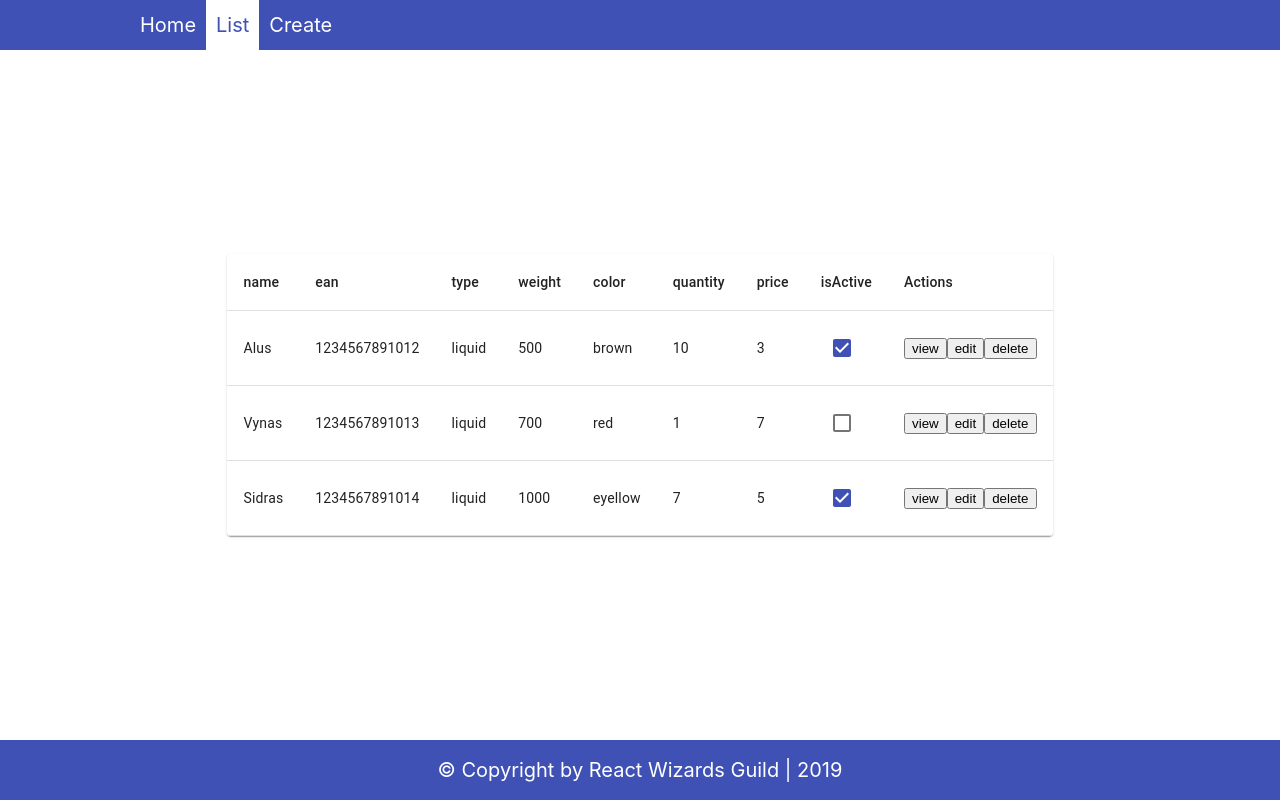
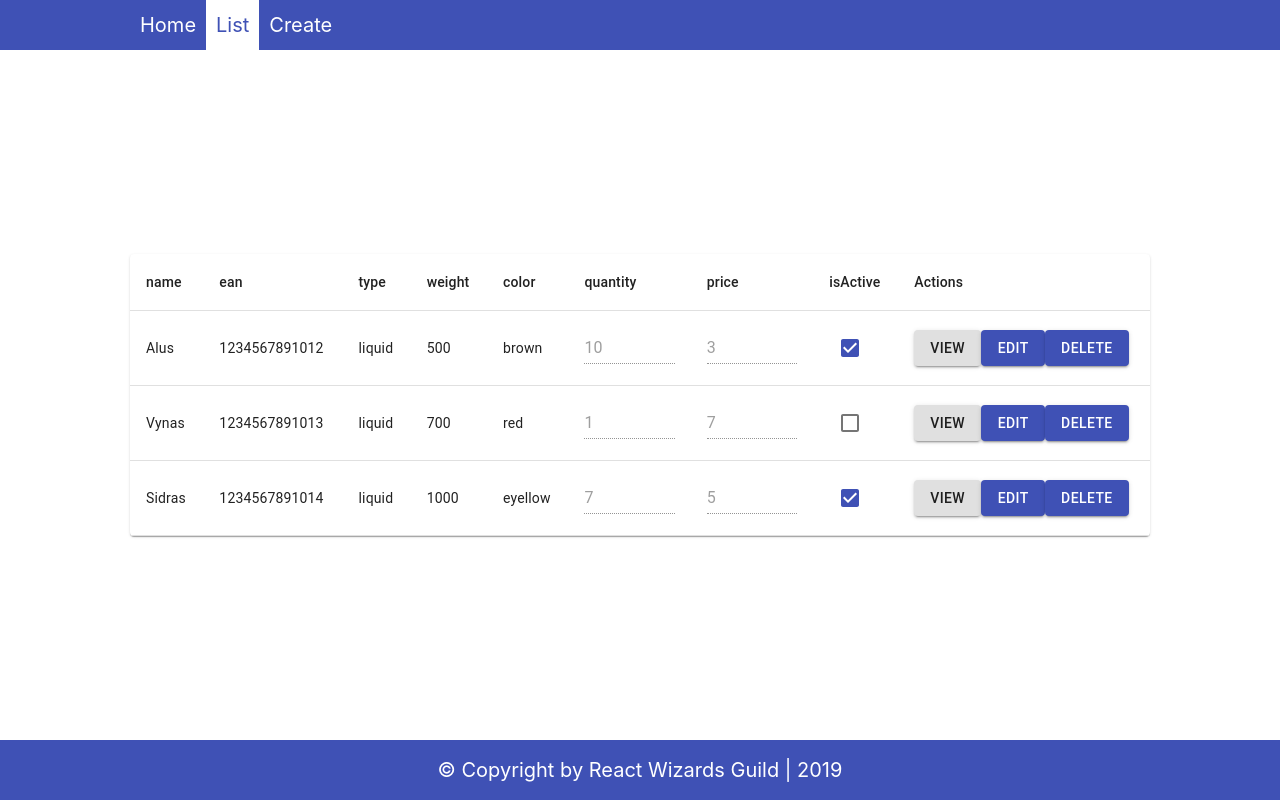
Before and after one commit to Noldor5150/storage-manager, a React (Create React App) app: page /products in a window 1280 px wide. Built offline with nearby package versions, Linux system fonts and the light colour scheme.

Commit message:
creating SingleProduct page, styling buttons adding enableEdit and saveEditedFromList functionality using hooks

```diff
--- a/src/app/index.js
+++ b/src/app/index.js
@@ -1,69 +1,99 @@
-import React from 'react';
-import { BrowserRouter as Router, Route, Switch } from 'react-router-dom';
-import { ProductsList, PageNotFound, Create, Home } from './pages';
-import Layout from './components/Layout';
+import React from "react";
+import { BrowserRouter as Router, Route, Switch } from "react-router-dom";
+import {
+  ProductsList,
+  PageNotFound,
+  Create,
+  Home,
+  SingleProduct
+} from "./pages";
+import Layout from "./components/Layout";
 
 class App extends React.Component {
   state = {
     products: [
       {
-        name: 'Alus',
-        id: 1,
+        name: "Alus",
+        id: "1",
         ean: 1234567891012,
-        type: 'liquid',
+        type: "liquid",
         weight: 500,
-        color: 'brown',
+        color: "brown",
         isActive: true,
         quantity: 10,
         price: 3,
+        isEdit: false
       },
       {
-        name: 'Vynas',
-        id: 2,
+        name: "Vynas",
+        id: "2",
         ean: 1234567891013,
-        type: 'liquid',
+        type: "liquid",
         weight: 700,
-        color: 'red',
+        color: "red",
         isActive: false,
         quantity: 1,
         price: 7,
+        isEdit: false
       },
       {
-        name: 'Sidras',
-        id: 3,
+        name: "Sidras",
+        id: "3",
         ean: 1234567891014,
-        type: 'liquid',
+        type: "liquid",
         weight: 1000,
-        color: 'eyellow',
+        color: "eyellow",
         isActive: true,
         quantity: 7,
         price: 5,
-      },
+        isEdit: false
+      }
     ],
-    error: null,
+    error: null
   };
-  myCallback = id => {
-    let childsID = id;
-    console.log(id);
-    return childsID;
-  };
+
   toggleActive = id => {
     const { products } = this.state;
-
     const changedProducts = products.map(product => {
       if (product.id === id) {
         product.isActive = !product.isActive;
       }
       return product;
     });
-
     this.setState({ products: changedProducts });
+  };
+  enableEdit = id => {
+    const { products } = this.state;
+    if (products.some(product => product.isEdit)) {
+      this.setState({ products: products });
+    } else {
+      const changedProducts = products.map(product => {
+        if (product.id === id) {
+          product.isEdit = true;
+        }
+        return product;
+      });
+      this.setState({ products: changedProducts });
+    }
   };
 
   deleteProduct = removeId => {
     this.setState(state => {
       return { products: state.products.filter(({ id }) => id !== removeId) };
     });
+  };
+
+  saveEditedFromList = (id, newQuantity, newPrice) => {
+    const { products } = this.state;
+    const changedProducts = products.map(product => {
+      if (product.id === id) {
+        product.isEdit = false;
+        product.quantity = newQuantity ? newQuantity : product.quantity;
+        product.price = newPrice ? newPrice : product.price;
+      }
+      return product;
+    });
+    this.setState({ products: changedProducts });
   };
   render() {
     const { products, error } = this.state;
@@ -78,14 +108,27 @@ class App extends React.Component {
                 <ProductsList
                   products={products}
                   error={error}
-                  callbackFromParent={this.myCallback}
+                  // callbackFromParent={this.myCallback}
                   toggleActive={this.toggleActive}
                   deleteProduct={this.deleteProduct}
+                  enableEdit={this.enableEdit}
+                  saveEditedFromList={this.saveEditedFromList}
                 />
               )}
             />
             <Route path="/" exact component={Home} />
             <Route path="/products/create" exact component={Create} />
+
+            <Route
+              path="/products/:id"
+              exact
+              render={props => {
+                const { id } = props.match.params;
+                const product =
+                  products.find(product => product.id === id) || {};
+                return <SingleProduct {...props} product={product} />;
+              }}
+            />
             <Route component={PageNotFound} />
           </Switch>
         </Layout>
--- a/src/app/pages/ProductsList/index.js
+++ b/src/app/pages/ProductsList/index.js
@@ -1,20 +1,61 @@
-import React from 'react';
-import './index.scss';
-import { Table, TableBody, TableCell, TableRow, Paper } from '@material-ui/core';
-import Checkbox from '@material-ui/core/Checkbox';
-import ProductsListHead from '../../components/ProductsListHead';
+import React, { useState } from "react";
+import { Link } from "react-router-dom";
+import "./index.scss";
+import {
+  Table,
+  TableBody,
+  TableCell,
+  TableRow,
+  Paper,
+  Button,
+  TextField
+} from "@material-ui/core";
+import Checkbox from "@material-ui/core/Checkbox";
+import ProductsListHead from "../../components/ProductsListHead";
 
-function ProductsList({ error, products = [], callbackFromParent, toggleActive, deleteProduct }) {
-  const keys = Object.keys(products[0]);
+function ProductsList({
+  error,
+  products = [],
+  toggleActive,
+  deleteProduct,
+  enableEdit,
+  saveEditedFromList
+}) {
+  const keys = Object.keys(products[0]) || {};
+
+  const [inputQuantity, setInputQuantity] = useState(null);
+  const [inputPrice, setInputPrice] = useState(null);
+
+  function handleQuantityChange(event) {
+    setInputQuantity(event.target.value);
+    console.log(inputQuantity);
+  }
+
+  function handlePriceChange(event) {
+    setInputPrice(event.target.value);
+    console.log(inputPrice);
+  }
 
   return error ? (
-    <div>{error}</div>
+    <div>{error} </div>
   ) : (
     <Paper>
       <Table aria-label="simple table">
         <ProductsListHead keys={keys} />
         <TableBody>
-          {products.map(({ name, id, ean, type, weight, color, isActive, quantity, price }) => (
+          {products.map(
+            ({
+              name,
+              id,
+              ean,
+              type,
+              weight,
+              color,
+              isActive,
+              quantity,
+              price,
+              isEdit
+            }) => (
               <TableRow key={id}>
                 <TableCell component="th" scope="row">
                   {name}
@@ -23,8 +64,33 @@ function ProductsList({ error, products = [], callbackFromParent, toggleActive,
                 <TableCell align="justify">{type}</TableCell>
                 <TableCell align="justify">{weight}</TableCell>
                 <TableCell align="justify">{color}</TableCell>
-              <TableCell align="justify">{quantity}</TableCell>
-              <TableCell align="justify">{price}</TableCell>
+                <TableCell align="justify" style={{ width: "12%" }}>
+                  <TextField
+                    key="id"
+                    type="number"
+                    margin="none"
+                    disabled={!isEdit}
+                    defaultValue={quantity}
+                    isActive
+                    onChange={handleQuantityChange}
+                    onClick={() => {
+                      enableEdit(id);
+                    }}
+                  />
+                </TableCell>
+                <TableCell align="justify" style={{ width: "12%" }}>
+                  <TextField
+                    key="id"
+                    type="number"
+                    margin="none"
+                    disabled={!isEdit}
+                    defaultValue={price}
+                    onChange={handlePriceChange}
+                    onClick={() => {
+                      enableEdit(id);
+                    }}
+                  />
+                </TableCell>
                 <TableCell align="justify">
                   <Checkbox
                     color="primary"
@@ -36,34 +102,37 @@ function ProductsList({ error, products = [], callbackFromParent, toggleActive,
                   />
                 </TableCell>
                 <TableCell align="justify">
-                {/* <Button name="view" />
-                     <Button name="edit" />
-                     <Button name="delete" /> */}
-
-                <button
+                  <Link to={`/products/${id}`}>
+                    <Button variant="contained">view</Button>
+                  </Link>
+                  {isEdit ? (
+                    <Button
+                      variant="contained"
+                      color="secondary"
                       onClick={() => {
-                    callbackFromParent(id);
+                        saveEditedFromList(id, inputQuantity, inputPrice);
                       }}
                     >
-                  view
-                </button>
-                <button
-                  onClick={() => {
-                    callbackFromParent(id);
-                  }}
-                >
+                      save
+                    </Button>
+                  ) : (
+                    <Button variant="contained" color="primary">
                       edit
-                </button>
-                <button
+                    </Button>
+                  )}
+                  <Button
+                    variant="contained"
+                    color="primary"
                     onClick={() => {
                       deleteProduct(id);
                     }}
                   >
                     delete
-                </button>
+                  </Button>
                 </TableCell>
               </TableRow>
-          ))}
+            )
+          )}
         </TableBody>
       </Table>
     </Paper>
--- /dev/null
+++ b/src/app/pages/SingleProduct/index.js
@@ -0,0 +1,25 @@
+import React from 'react';
+import { Redirect } from 'react-router-dom';
+import './index.scss';
+
+function SingleProduct({ product }) {
+  if (!product) {
+    return <Redirect to="/products" />;
+  }
+  const { name, id, ean, type, weight, color, isActive, quantity, price } = product;
+  return (
+    <div className="SingleProduct">
+      <p>name: {name}</p>
+      <p>id: {id}</p>
+      <p>ean: {ean}</p>
+      <p>type: {type}</p>
+      <p>weight: {weight}</p>
+      <p>color: {color}</p>
+      <p>isActive: {isActive}</p>
+      <p>quantity: {quantity}</p>
+      <p>price: {price}</p>
+    </div>
+  );
+}
+
+export default SingleProduct;
--- a/src/app/pages/index.js
+++ b/src/app/pages/index.js
@@ -2,3 +2,4 @@ export { default as ProductsList } from './ProductsList';
 export { default as Home } from './Home';
 export { default as PageNotFound } from './PageNotFound';
 export { default as Create } from './Create';
+export { default as SingleProduct } from './SingleProduct';
```
Also changed, not shown: src/app/pages/SingleProduct/index.scss (added). Lines whose indentation alone changed are shown as unchanged.
